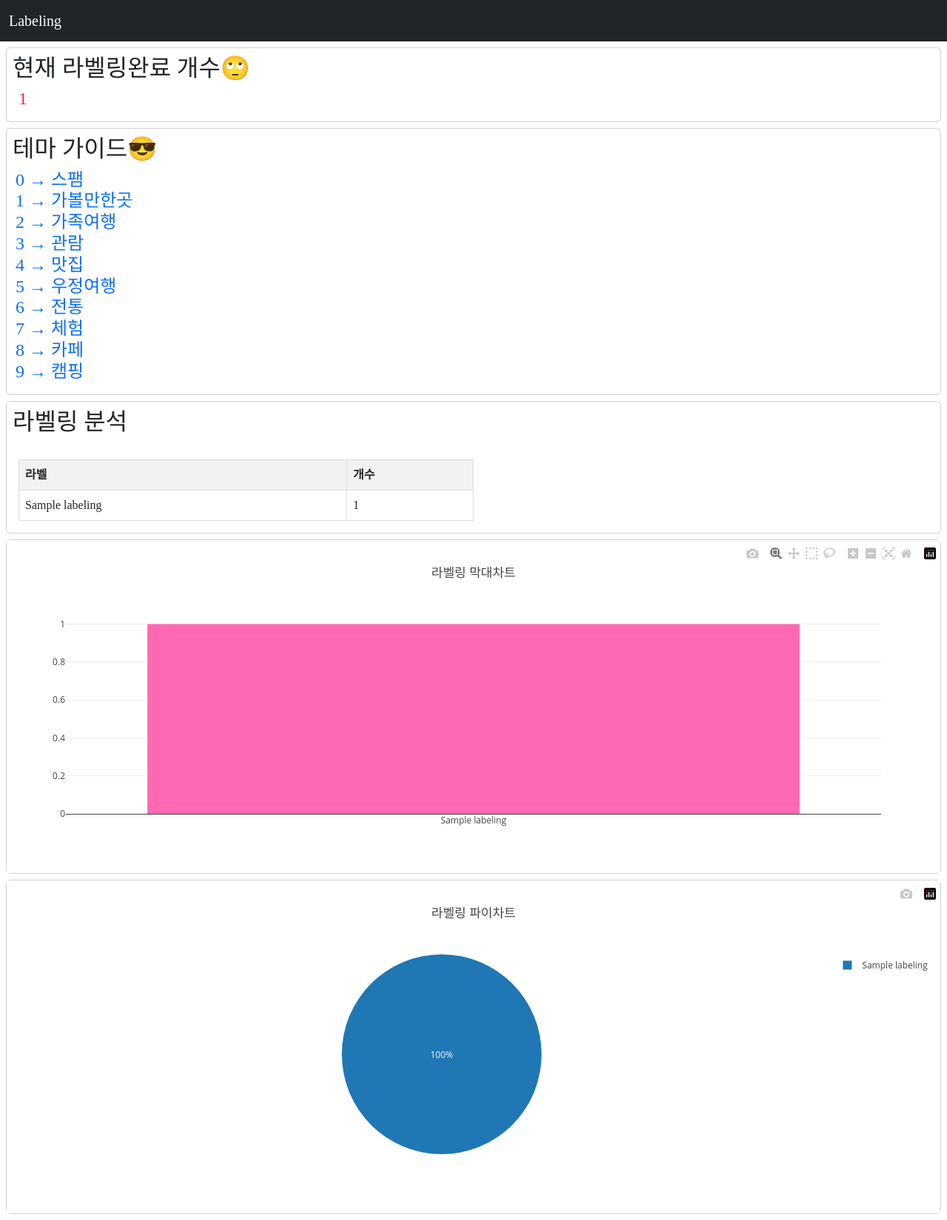
After one commit to sb8919/Travelplus, a Flask app: page /report in a window 1280 px wide. The commit adds this page. Shown: the whole page at 74% size. Run offline with Flask 3, Linux system fonts and the light colour scheme; tables that the repository leaves empty or names only in its code hold one stand-in row (values such as "Sample post"); some libraries are stand-ins or nearby versions; some web fonts are replaced.

```diff
--- a/labeling_webver/app.py
+++ b/labeling_webver/app.py
@@ -39,9 +39,9 @@ def work_on():
         hashtag=data[1]
         save_img(data)
         if lb_st_num >= lb_end_num:
-            return '할당량을 다 마쳤습니다'
+            return render_template("congratulation.html")
         else:
-            percent = int(((700-(lb_end_num-lb_st_num)) /700 ) * 100)
+            percent = int(lb_end_num-lb_st_num)
             return render_template('work.html',content=content, hashtag= hashtag,name = name,percent=percent)
     except TypeError:
         return render_template('unknown.html')
@@ -57,7 +57,7 @@ def work_start():
     labeling.update("UPDATE labeling SET label ='%s' where No=%s"%(label,lb_num))
     userdb.update("UPDATE user SET start_label ='%s' where name = '%s'"%((int(lb_num)+1),name))
     if lb_end_num <= lb_st_num:
-        return '할당량을 완료했습니다.'
+        return render_template("congratulation.html")
     try:
         data = data[0]
         content=data[0]
@@ -65,14 +65,14 @@ def work_start():
         save_img(data)
     except IndexError:
         return render_template("index.html")
-    percent = int(((700-(lb_end_num-lb_st_num)) /700 ) * 100)
+    percent = int(lb_end_num-lb_st_num)
     return render_template("work.html",content=content, hashtag= hashtag ,name = name, percent=percent )
 
 @app.route("/file_download")
 def file_download():
     file_data = labeling.fetch_all("SELECT * FROM labeling WHERE label != 'None'")
     to_excel.file_download(file_data)
-    path = '/root/web/static/data/labeling_data.xlsx'
+    path = '/root/web/Travel_plus_parsing_web/static/data/labeling_data.xlsx'
     return send_file(path,as_attachment=True)
 
 
@@ -80,7 +80,7 @@ def file_download():
 def file_upload():
     if request.method == 'POST':
         file = request.files['file']
-        file.save(os.path.join('/root/web/static/data/upload/', 'upload.xlsx'))
+        file.save(os.path.join('/root/web/Travel_plus_parsing_web/static/data/upload/', 'upload.xlsx'))
         upload_data.insert_data_to_db()
         return render_template('index.html')
     return render_template('file_upload.html')
@@ -90,15 +90,28 @@ def init_index():
     labeling.execute('ALTER TABLE label_Data.labeling AUTO_INCREMENT = 1;')
     return '초기화 완료'
 
+from collections import defaultdict
+@app.route("/report")
+def report():
+    label_list = labeling.fetch_all("SELECT label FROM labeling WHERE label != 'None'")
+    label_count = defaultdict(int)
+    for label in label_list:
+        for l in label[0].split(","):
+            if l:
+                label_count[l] += 1
+    label_count = dict(sorted(label_count.items()))
+    return render_template('report.html',label_count = label_count ,total_labeling = sum(label_count.values()))
+
+
 @app.route('/merge_upload', methods=['GET', 'POST'])
 def merge_upload():
     if request.method == 'POST':
         files = request.files.getlist('file')
         for file in files:
             filename = file.filename
-            file.save(os.path.join('/root/web/static/data/merge/', filename))
+            file.save(os.path.join('/root/web/Travel_plus_parsing_web/static/data/merge/', filename))
         merge_xlsx.merge_start()
-        path = '/root/web/static/data/merge/'
+        path = '/root/web/Travel_plus_parsing_web/static/data/merge/'
         for filename in os.listdir(path):
             file_path = os.path.join(path, filename)
             if os.path.isfile(file_path):
--- a/labeling_webver/merge_xlsx.py
+++ b/labeling_webver/merge_xlsx.py
@@ -3,7 +3,7 @@ import pandas as pd
 from openpyxl import load_workbook
 
 def merge_start():
-    folder_path = '/root/web/static/data/merge'
+    folder_path = '/root/web/Travel_plus_parsing_web/static/data/merge'
     # 업로드된 파일들을 데이터프레임으로 변환하여 리스트에 추가하기
     all_files = os.listdir(folder_path)
     excel_files = [f for f in all_files if f.endswith('.xlsx')]
@@ -23,6 +23,10 @@ def merge_start():
     # 모든 DataFrame을 합치기
     result = pd.concat(dfs)
 
+    result = result.drop_duplicates(subset=['해시태그'])
+    result = result.drop_duplicates(subset=['본문'])
+    result = result[result['해시태그'] != '[]']
+    result = result.dropna(subset=['본문', '해시태그'],how='all')
     # 결과 저장
     result.to_excel(os.path.join(folder_path+'/complete', 'complete.xlsx'), index=False)
     return print('병합 완료!')
--- a/labeling_webver/parsing/parsing.py
+++ b/labeling_webver/parsing/parsing.py
@@ -175,6 +175,6 @@ def parsing(driver,url,pl, hashtag):
 # 인스타그램 아이디, 비번, 해시태그 입력하는곳
 id = "parsingtag"
 pw = "zoqtmxhs"
-hashtag_list = ['가볼만한곳', '가족여행','가을여행','놀러갈만한곳','문화생활','봄여행','여름여행','여행스타그램','휴가']
+hashtag_list = ['먹스타그램', '먹스타','카페','분좋카','분위기좋은카페']
 
 parse_start(id,pw,hashtag_list)
--- /dev/null
+++ b/labeling_webver/templates/report.html
@@ -0,0 +1,188 @@
+<!DOCTYPE html>
+<html lang="en">
+
+    <head>
+        <meta charset="UTF-8">
+        <meta http-equiv="X-UA-Compatible" content="IE=edge">
+        <meta name="viewport" content="width=device-width, initial-scale=1.0">
+        <title>Report System</title>
+        <meta name="viewport" content="width=device-width, initial-scale=1.0">
+        <link href="https://cdn.jsdelivr.net/npm/bootstrap@5.3.0-alpha1/dist/css/bootstrap.min.css" rel="stylesheet"
+            integrity="sha384-GLhlTQ8iRABdZLl6O3oVMWSktQOp6b7In1Zl3/Jr59b6EGGoI1aFkw7cmDA6j6gD" crossorigin="anonymous">
+        <link rel="stylesheet"
+            href="https://cdnjs.cloudflare.com/ajax/libs/font-awesome/4.7.0/css/font-awesome.min.css">
+        <script src="https://cdn.jsdelivr.net/npm/bootstrap@5.3.0-alpha1/dist/js/bootstrap.bundle.min.js"
+            integrity="sha384-w76AqPfDkMBDXo30jS1Sgez6pr3x5MlQ1ZAGC+nuZB+EYdgRZgiwxhTBTkF7CXvN"
+            crossorigin="anonymous"></script>
+        <script src="https://cdn.plot.ly/plotly-latest.min.js"></script>
+        <style>
+            @font-face {
+                font-family: 'TheJamsil5Bold';
+                src: url('https://cdn.jsdelivr.net/gh/projectnoonnu/noonfonts_2302_01@1.0/TheJamsil5Bold.woff2') format('woff2');
+                font-weight: 700;
+                font-style: normal;
+            }
+
+            body {
+                font-family: 'TheJamsil5Bold';
+            }
+
+            nav {
+                font-family: initial;
+            }
+
+            .col {
+                width: auto;
+            }
+
+            #graph,
+            #pie_chart {
+                width: 100%;
+            }
+
+            ol {
+                list-style: none;
+                padding: 0;
+                margin: 0;
+            }
+
+            ol li:before {
+                content: counters(item, ".")->" ";
+                counter-increment: item;
+            }
+
+            table {
+                border-collapse: collapse;
+                width: 50%;
+            }
+
+            th,
+            td {
+                border: 1px solid #dddddd;
+                text-align: left;
+                padding: 8px;
+            }
+
+            th {
+                background-color: #f2f2f2;
+            }
+        </style>
+    </head>
+
+    <body>
+        <nav class="navbar navbar-dark bg-dark">
+            <div class="container-fluid">
+                <a class="navbar-brand" href="/">Labeling</a>
+            </div>
+        </nav>
+        <div class="card m-2">
+            <div class="card-title p-2">
+                <h2>현재 라벨링완료 개수🙄</h2>
+                <h4 class="card-text ps-2 text-danger">{{total_labeling}}</h4>
+            </div>
+        </div>
+        <div class="card m-2">
+            <div class="card-title p-2">
+                <h2>테마 가이드😎</h2>
+                <h4 class="card-text ps-1 text-primary">
+                    <ol>
+                        <li value="0">0 &#8594; 스팸</li>
+                        <li value="1">1 &#8594; 가볼만한곳</li>
+                        <li value="2">2 &#8594; 가족여행</li>
+                        <li value="3">3 &#8594; 관람</li>
+                        <li value="4">4 &#8594; 맛집</li>
+                        <li value="5">5 &#8594; 우정여행</li>
+                        <li value="6">6 &#8594; 전통</li>
+                        <li value="7">7 &#8594; 체험</li>
+                        <li value="8">8 &#8594; 카페</li>
+                        <li value="9">9 &#8594; 캠핑</li>
+                    </ol>
+                </h4>
+            </div>
+        </div>
+        <div class="card m-2">
+            <h2 class="card-title p-2">라벨링 분석</h2>
+            <div class="card-body text-left">
+                <table>
+                    <thead>
+                        <tr>
+                            <th>라벨</th>
+                            <th>개수</th>
+                        </tr>
+                    </thead>
+                    <tbody id="data-table-body">
+                    </tbody>
+                </table>
+            </div>
+        </div>
+        <div id="chart">
+            <div class="card m-2">
+                <div class="card-body p-0">
+                    <div class="chart-container">
+                        <div id="graph"></div>
+                    </div>
+                </div>
+            </div>
+            <div class="card m-2">
+                <div class="card-body p-0">
+                    <div class="chart-container">
+                        <div id="pie_chart"></div>
+                    </div>
+                </div>
+            </div>
+        </div>
+        <script>
+            var label_count = {{ label_count | tojson | safe }};
+
+            var x = Object.keys(label_count);
+            var y = Object.values(label_count);
+            var colors = ['#FF69B4', '#FFC0CB', '#FFB6C1', '#FF1493', '#DB7093', '#C71585', '#BA55D3', '#9400D3', '#8A2BE2', '#6A5ACD'];
+            var trace = {
+                x: x,
+                y: y,
+                type: 'bar',
+                marker: {
+                    color: colors
+                }
+            };
+            var layout = {
+                title: '라벨링 막대차트',
+                xaxis: { dtick: 1 }
+            };
+            var data = [trace];
+            Plotly.newPlot('graph', data, layout, { responsive: true });
+
+
+
+
+            var labels = Object.keys(label_count);
+            var values = Object.values(label_count);
+            var data = [{
+                values: values,
+                labels: labels,
+                type: 'pie'
+            }];
+            var layout = {
+                title: '라벨링 파이차트'
+            };
+            Plotly.newPlot('pie_chart', data, layout, { responsive: true });
+
+            const labelCount = {{ label_count | tojson }};
+            const tableBody = document.getElementById('data-table-body');
+
+            for (const key in labelCount) {
+                const row = document.createElement('tr');
+                const keyCell = document.createElement('td');
+                const valueCell = document.createElement('td');
+
+                keyCell.textContent = key;
+                valueCell.textContent = labelCount[key];
+
+                row.appendChild(keyCell);
+                row.appendChild(valueCell);
+                tableBody.appendChild(row);
+            }
+        </script>
+    </body>
+
+</html>
--- a/labeling_webver/to_excel.py
+++ b/labeling_webver/to_excel.py
@@ -21,7 +21,7 @@ def file_download(data):
 
     df = pd.DataFrame({'본문': content, '태그': hashtag, '장소': place, '라벨': label})
 
-    path = '/root/web/static/data/labeling_data.xlsx'
+    path = '/root/web/Travel_plus_parsing_web/static/data/labeling_data.xlsx'
 
     df.to_excel(path)
 
```
Also changed, not shown: labeling_webver/templates/work.html (+18 -6 lines), labeling_webver/upload_data.py (+6 -3 lines), parsing/parsing.py (+11 -6 lines), parsing/place_parsing.py (+10 -5 lines), 1 other file.
